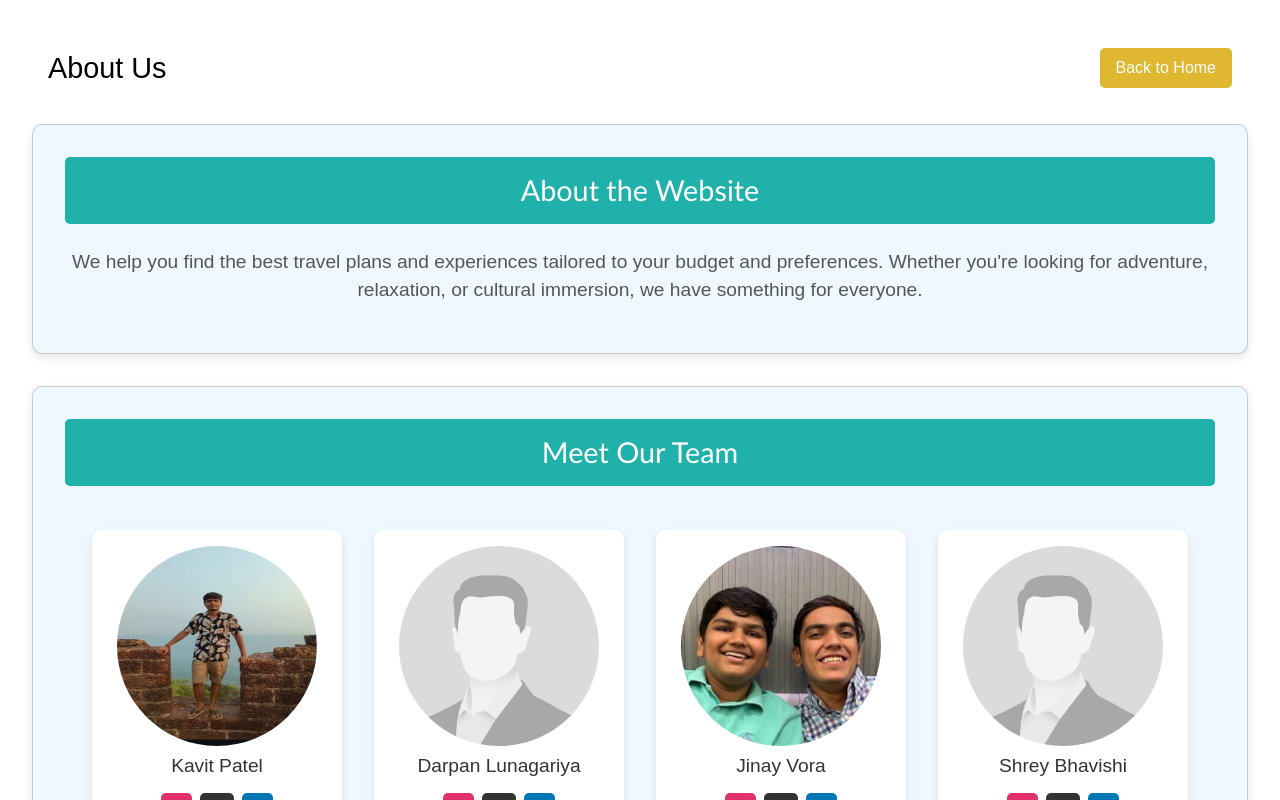
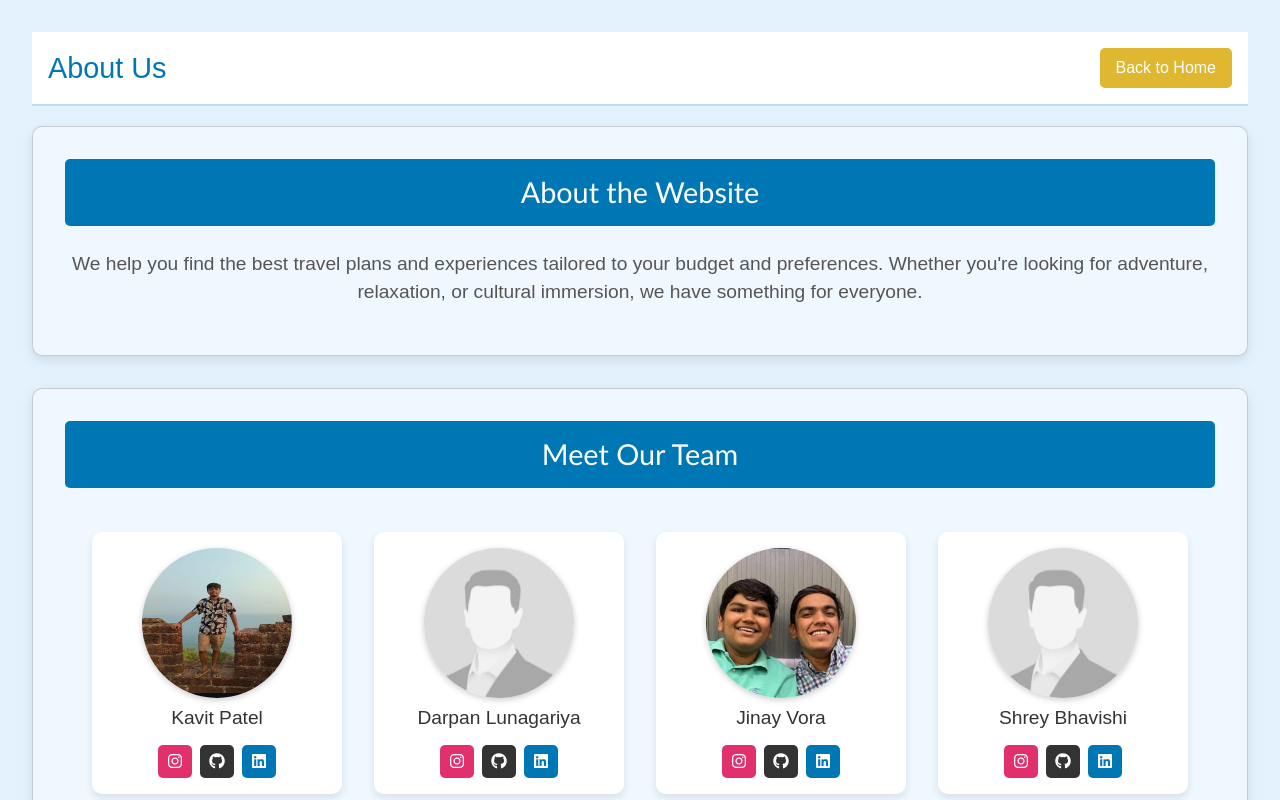
Before and after one commit to Het15Shah/Wanderway, a React (Create React App) app in the folder frontend/: page /about-us in a window 1280 px wide. Shown: the top 800 px of the page. Built offline with nearby package versions, Linux system fonts and the light colour scheme.

Commit message:
cloud-database connected

```diff
--- a/frontend/src/CSS/AboutUs.css
+++ b/frontend/src/CSS/AboutUs.css
@@ -1,6 +1,7 @@
 .about-us-page {
   font-family: Arial, sans-serif;
   padding: 2rem;
+  background-color: #E3F2FD; /* Background color for cohesion */
 }
 
 /* Navbar */
@@ -11,12 +12,14 @@
   padding: 1rem;
   margin-bottom: 20px;
   background-color: white;
-  color: black;
+  color: #333;
+  border-bottom: 2px solid #BBDEFB;
 }
 
 .navbar h1 {
   font-size: 1.8rem;
   margin: 0;
+  color: #0077b5;
 }
 
 .back-home-button {
@@ -30,14 +33,14 @@
 }
 
 .back-home-button:hover {
-  background-color:lightskyblue;
+  background-color: lightskyblue;
 }
 
 /* Card Style */
 .card {
-  background:aliceblue;
+  background: aliceblue;
   border-radius: 10px;
-  box-shadow: 0 4px 8px rgba(0, 0, 0, 0.1);
+  box-shadow: 0 4px 12px rgba(0, 0, 0, 0.1);
   padding: 2rem;
   margin-bottom: 2rem;
   text-align: center;
@@ -48,7 +51,7 @@
   font-size: 1.8rem;
   font-family: 'Gill Sans', 'Gill Sans MT', Calibri, 'Trebuchet MS', sans-serif;
   color: white;
-  background-color: lightseagreen;
+  background-color: #0077b5;
   padding: 1rem;
   border-radius: 5px;
   text-align: center;
@@ -65,13 +68,14 @@
   font-size: 1.8rem;
   font-family: 'Gill Sans', 'Gill Sans MT', Calibri, 'Trebuchet MS', sans-serif;
   color: white;
-  background-color: lightseagreen;
+  background-color: #0077b5;
   padding: 1rem;
   border-radius: 5px;
   text-align: center;
   margin-bottom: 1.5rem;
 }
 
+/* Team Grid Layout */
 .team-grid {
   display: flex;
   gap: 2rem;
@@ -79,6 +83,7 @@
   justify-content: center;
 }
 
+/* Individual Team Card */
 .team-card {
   width: 250px;
   padding: 1rem;
@@ -86,20 +91,22 @@
   border-radius: 10px;
   box-shadow: 0 4px 8px rgba(0, 0, 0, 0.1);
   text-align: center;
-  transition: transform 0.2s;
+  transition: transform 0.3s ease-in-out, box-shadow 0.3s ease-in-out;
   margin-top: 20px;
   margin-bottom: 20px;
 }
 
 .team-card:hover {
   transform: scale(1.05);
+  box-shadow: 0 6px 12px rgba(0, 0, 0, 0.15);
 }
 
 .team-photo {
-  width: 200px;
-  height: 200px;
+  width: 150px;
+  height: 150px;
   border-radius: 50%;
   margin-bottom: 0.5rem;
+  box-shadow: 0 2px 6px rgba(0, 0, 0, 0.2);
 }
 
 .team-card h3 {
@@ -108,6 +115,7 @@
   margin-bottom: 1rem;
 }
 
+/* Social Links Styling */
 .social-links {
   display: flex;
   gap: 0.5rem;
@@ -115,24 +123,16 @@
 }
 
 .social-link {
-  color: #fff;
+  color: white;
   text-decoration: none;
   padding: 0.3rem 0.6rem;
   border-radius: 5px;
-  font-size: 0.9rem;
-  transition: background-color 0.3s;
+  font-size: 1rem;
+  transition: transform 0.3s ease, background-color 0.3s ease;
 }
 
-.social-link.instagram:hover {
-  background-color: #E1306C;
-}
-
-.social-link.github:hover {
-  background-color: #333;
-}
-
-.social-link.linkedin:hover {
-  background-color: #0077b5;
+.social-link:hover {
+  transform: scale(1.1);
 }
 
 .instagram {
@@ -146,3 +146,16 @@
 .linkedin {
   background-color: #0077b5;
 }
+
+/* Footer Section */
+.footer {
+  background-color: #BBDEFB;
+  color: #333;
+  padding: 2rem 0;
+  text-align: center;
+}
+
+.footer p {
+  font-size: 0.9rem;
+  color: #555;
+}
--- a/frontend/src/pages/ProfilePage.jsx
+++ b/frontend/src/pages/ProfilePage.jsx
@@ -127,14 +127,16 @@ const TravelProfilePage = () => {
       sx={{
         minHeight: "100vh",
         display: "flex",
-        bgcolor: "#f8f9fa",
+        // bgcolor: "#f8f9fa",
+        bgcolor: "#BBDEFB",
       }}
     >
       {/* Sidebar */}
       <Box
         sx={{
           width: "280px",
-          bgcolor: "#f8f9fa",
+          // bgcolor: "#f8f9fa",
+          bgcolor: "#E3F2FD",
         }}
       >
         <Box sx={{ p: 3, textAlign: "center" }}>
```
Also changed, not shown: 2 other files (tests, documents, lock files or other folders).
